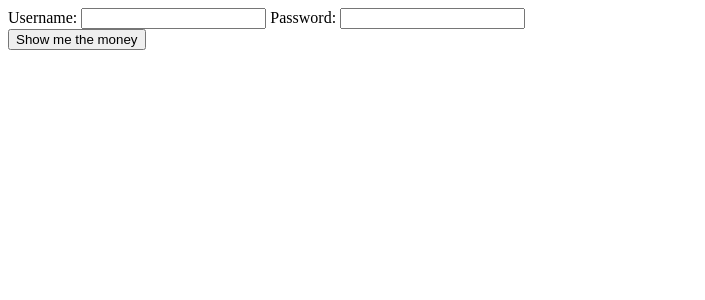
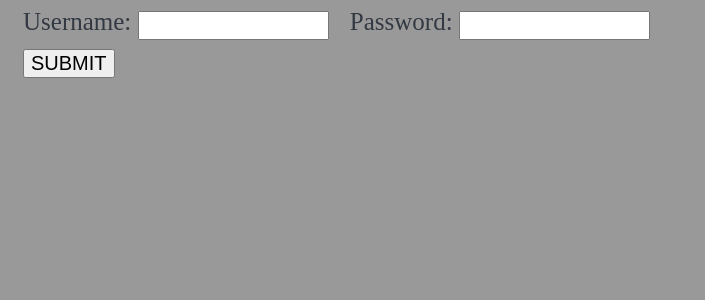
Before and after one commit to hemin273patel/user_log_in, a PHP site: page /admin/admin_login.php in a window 1280 px wide. Shown: the top 300 px of the page, without its empty margins (0-705 px from the left). Run offline with PHP 8.4, Linux system fonts and the light colour scheme.

Commit message:
pushingFiles

```diff
--- a/admin/admin_login.php
+++ b/admin/admin_login.php
@@ -20,20 +20,21 @@
 <html>
 <head>
 <meta charset="utf-8">
+<link rel="stylesheet" type="text/css" href="css/main.css" media="screen">
 <title>Welcome to the admin panel login</title>
 </head>
 <body>
   <?php if(!empty($message)){echo $message;}?>
 
   <form action="admin_login.php" method="post">
-    <label>Username:</label>
-    <input type="text" name="username" value="">
+    <label class="detail1">Username:</label>
+    <input class="input1" type="text" name="username" value="">
 
-    <label>Password:</label>
-    <input type="password" name="password" value="">
+    <labe class="detail1">Password:</label>
+    <input class="input1" type="password" name="password" value="">
 
     <br>
-    <input type="submit" name="submit" value="Show me the money">
+    <input class="submit1" type="submit" name="submit" value="SUBMIT">
   </form>
 
 </body>
--- /dev/null
+++ b/admin/css/main.css
@@ -0,0 +1,29 @@
+body{
+  background-color: #999999;
+  font-size: 25px;
+}
+
+.detail1{
+  color: #333942;
+  margin-left: 15px;
+}
+
+.input1{
+  padding: 5px;
+  margin-bottom: 8px;
+}
+
+.submit1{
+  font-size: 20px;
+  margin-left: 15px;
+}
+
+.selector{
+  padding: 5px;
+  font-size: 15px;
+}
+
+.submit1:hover{
+  border-radius: 5px;
+  transition: all .8s;
+}
--- a/admin/phpscripts/config.php
+++ b/admin/phpscripts/config.php
@@ -3,4 +3,5 @@
 	require_once('read.php');
 	require_once('login.php');
 	require_once('sessions.php');
+	require_once('user.php');
 ?>
--- a/admin/phpscripts/sessions.php
+++ b/admin/phpscripts/sessions.php
@@ -10,6 +10,13 @@
    }
 
 
+   function logged_out(){
+     session_destroy();
+     redirect_to("../admin_login.php");
+
+   }
+
+
 
 
 
```
Also changed, not shown: admin/admin_createuser.php (added, +44 -0 lines), admin/admin_index.php (+4 -21 lines), admin/phpscripts/caller.php (added, +15 -0 lines), admin/phpscripts/user.php (added, +62 -0 lines).
